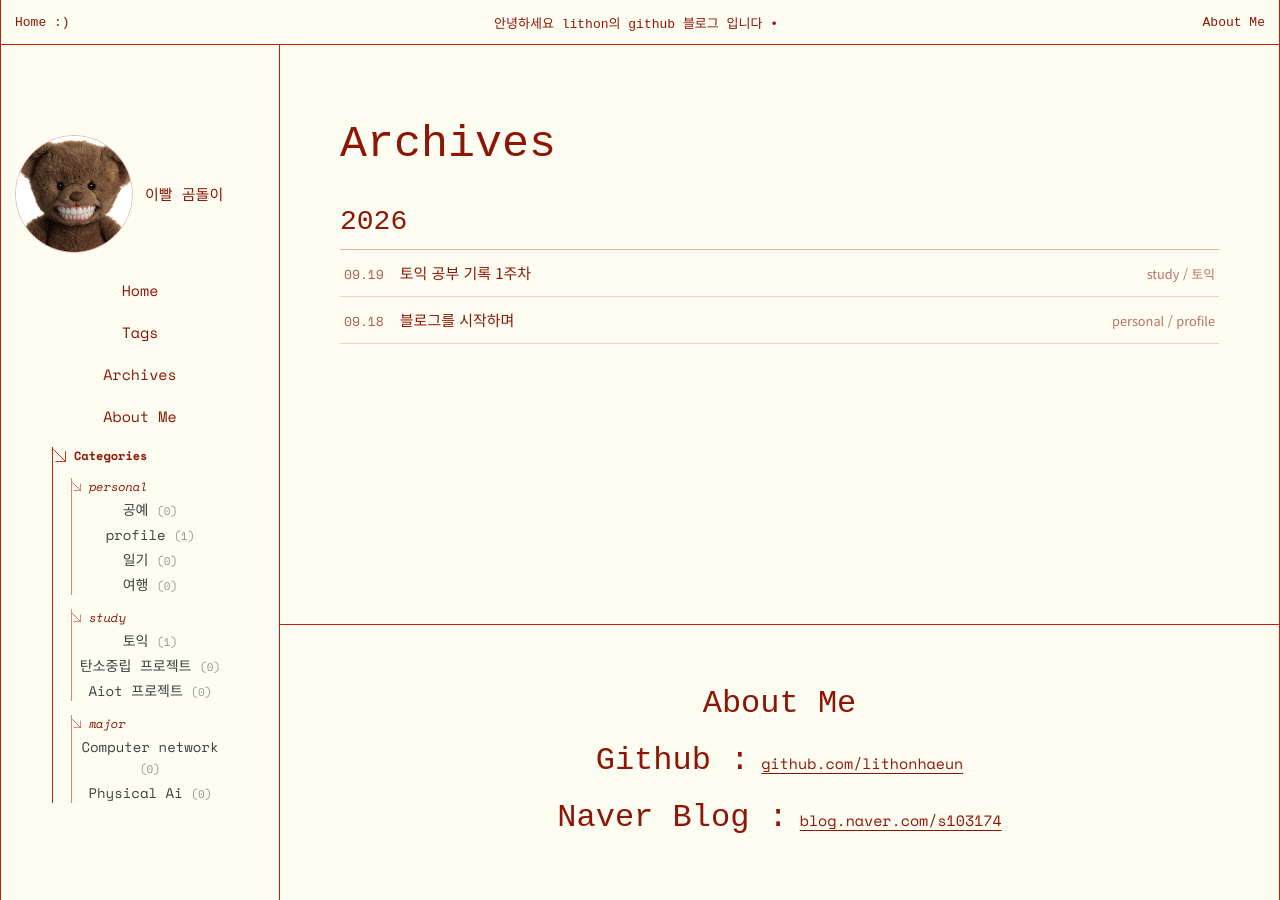
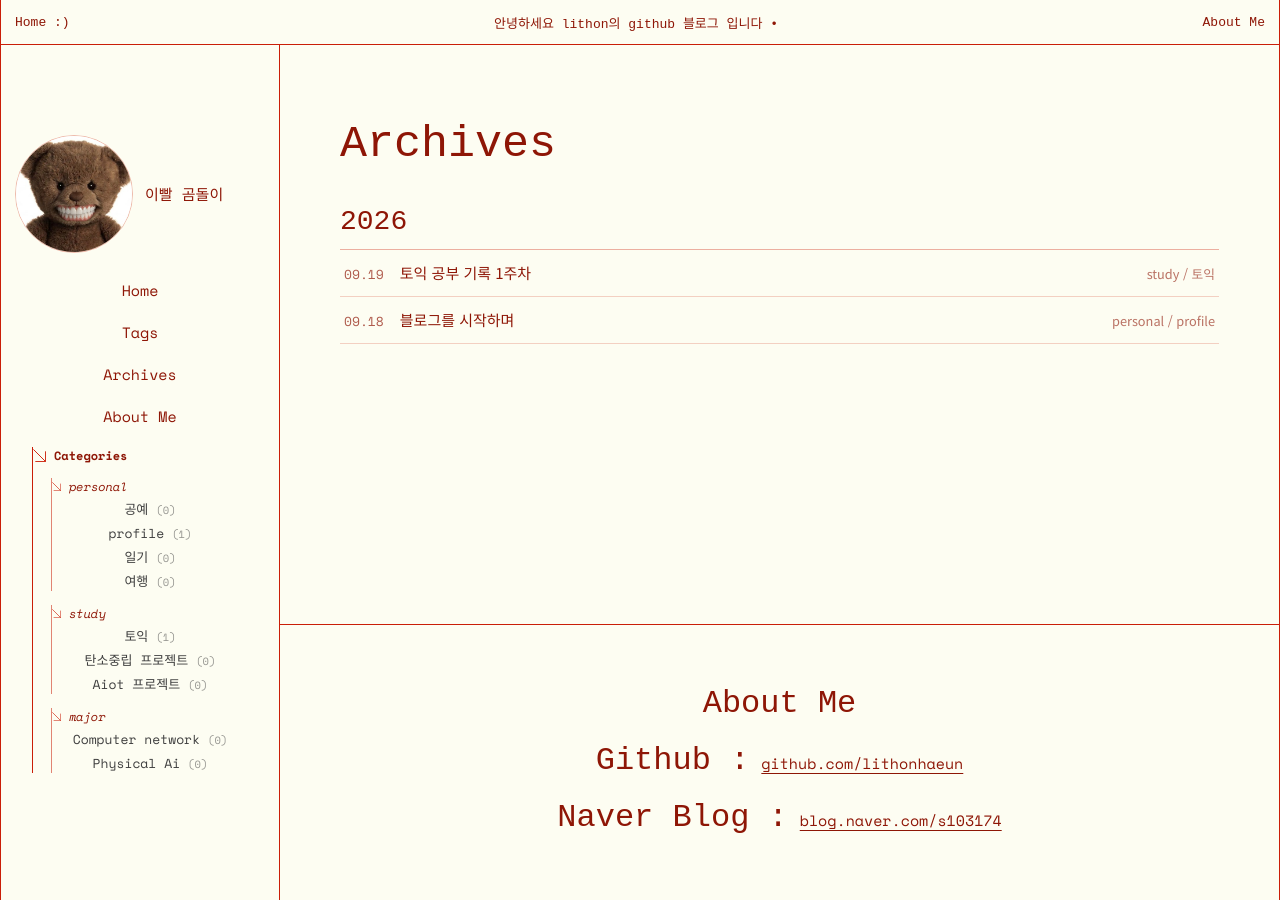
Before and after one commit to lithonhaeun/lithonhaeun.github.io, a Jekyll site: the page built from archives.html, in a window 1280 px wide. Built offline with Jekyll 4.4.1, drawn with Linux system fonts in a browser that asks for light colours; some web fonts are replaced.

Commit message:
사이드바 태그 한 줄로

```diff
--- a/assets/css/style.css
+++ b/assets/css/style.css
@@ -116,16 +116,16 @@ button{font:inherit;color:inherit;background:none;border:0;padding:0;cursor:poin
 .profile span{font-size:15px}
 .sidebar__nav{display:flex;flex-direction:column;align-items:center;gap:20px;font-size:15px}
 .sidebar__nav>a:hover,.tree a:hover{opacity:.7}
-.tree{width:176px;border-left:1px solid var(--red);display:flex;flex-direction:column;gap:14px}
+.tree{width:216px;border-left:1px solid var(--red);display:flex;flex-direction:column;gap:14px}
 .tree__root{display:flex;align-items:center;gap:8px;font-weight:700;font-size:12px}
 .arr{width:13px;height:13px;fill:none;stroke:var(--red);stroke-width:2;flex-shrink:0}
 .tree__cat{margin-left:18px;border-left:1px solid rgba(202,30,8,.54);display:flex;flex-direction:column;gap:4px}
 .tree__label{display:flex;align-items:center;gap:8px;font-style:italic;font-size:12px}
 .tree__label .arr{width:9px;height:9px}
 .tree__label.is-on{font-weight:700}
-.tree__sub{text-align:center;font-size:14px;color:#3f3f3f}
+.tree__sub{text-align:center;font-size:13px;color:#3f3f3f;white-space:nowrap;overflow:hidden;text-overflow:ellipsis}
 .tree__sub.is-on{color:var(--ink);font-weight:700}
-.tree__n{font-size:11px;opacity:.55}
+.tree__n{font-size:10.5px;opacity:.55}
 .main{flex:1;min-width:0;display:flex;flex-direction:column;border-right:1px solid var(--red)}
 .section{padding:80px 60px 40px}
 
```
